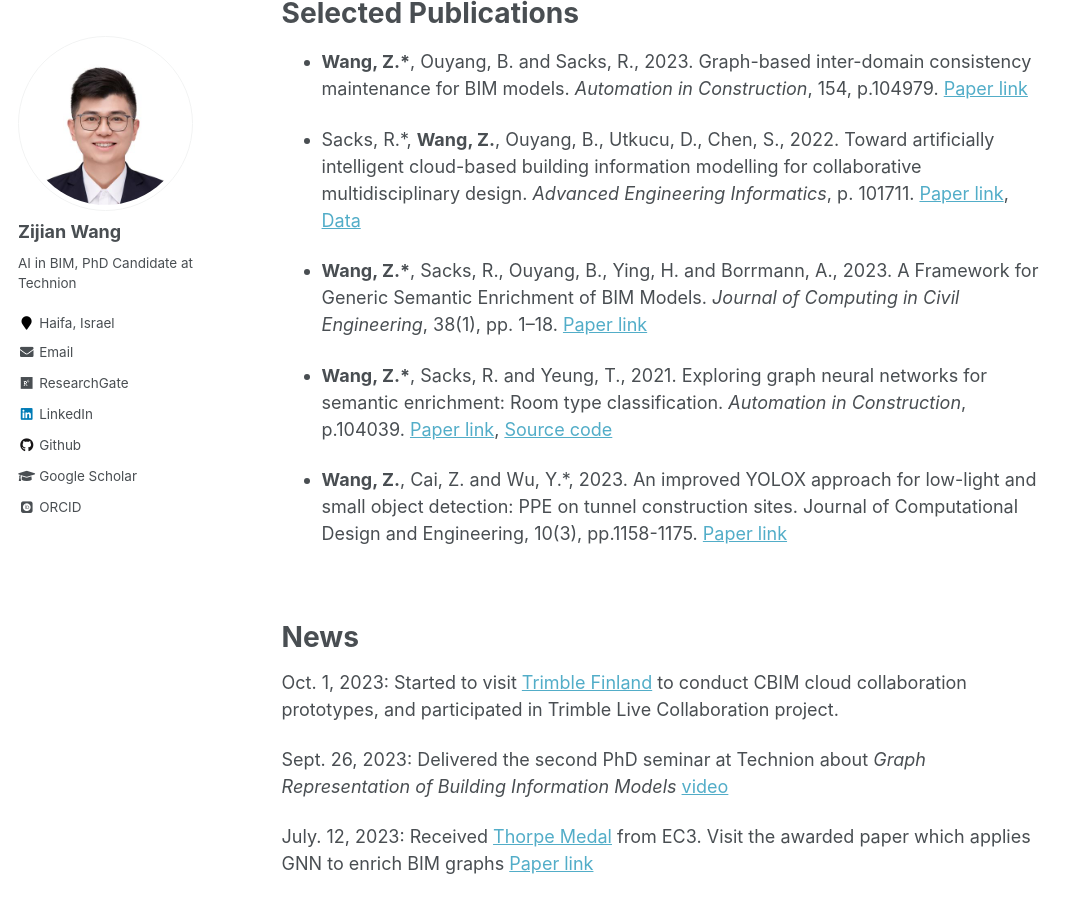
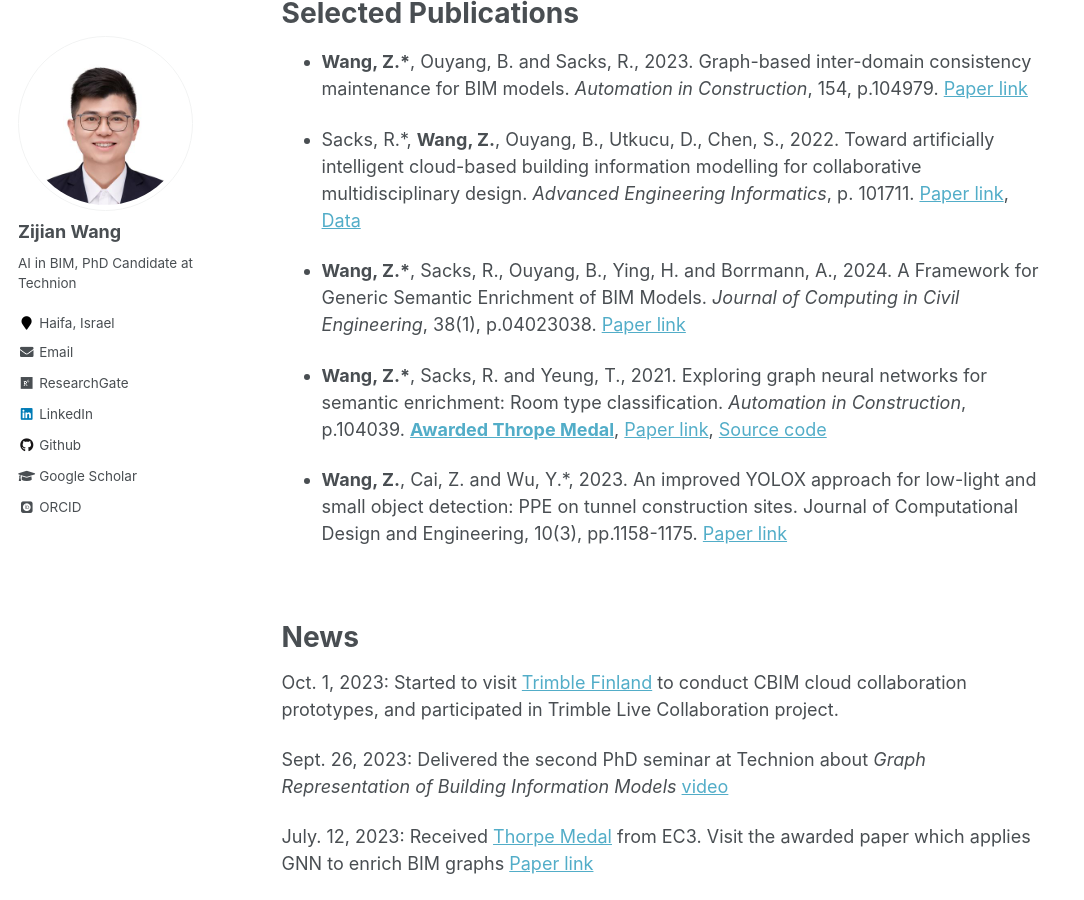
Before and after one commit to ZijianWang-ZW/zijianwang-zw.github.io, a Jekyll site: the page built from _pages/about.md, in a window 1280 px wide and 900 px high, scrolled down 969 px. Shown: the whole window, without its empty margins (0-1084 px from the left). Built offline with Jekyll 4.4.1, drawn with Linux system fonts in a browser that asks for light colours; some web fonts are replaced.

```diff
--- a/_pages/about.md
+++ b/_pages/about.md
@@ -34,9 +34,9 @@ Selected Publications
 
 - Sacks, R.\*, **Wang, Z.**, Ouyang, B., Utkucu, D., Chen, S., 2022. Toward artificially intelligent cloud-based building information modelling for collaborative multidisciplinary design. *Advanced Engineering Informatics*, p. 101711. [Paper link](https://doi.org/10.1016/j.aei.2022.101711), [Data](https://github.com/terry-oy/CBIM-position)
 
-- **Wang, Z.\***, Sacks, R., Ouyang, B., Ying, H. and Borrmann, A., 2023. A Framework for Generic Semantic Enrichment of BIM Models. *Journal of Computing in Civil Engineering*, 38(1), pp. 1–18. [Paper link](https://doi.org/10.1061/JCCEE5.CPENG-5487)
+- **Wang, Z.\***, Sacks, R., Ouyang, B., Ying, H. and Borrmann, A., 2024. A Framework for Generic Semantic Enrichment of BIM Models. *Journal of Computing in Civil Engineering*, 38(1), p.04023038. [Paper link](https://doi.org/10.1061/JCCEE5.CPENG-5487)
 
-- **Wang, Z.\***, Sacks, R. and Yeung, T., 2021. Exploring graph neural networks for semantic enrichment: Room type classification. *Automation in Construction*, p.104039. [Paper link](https://www.sciencedirect.com/science/article/abs/pii/S0926580521004908), [Source code](https://github.com/ZijianWang1995/SAGE-E)
+- **Wang, Z.\***, Sacks, R. and Yeung, T., 2021. Exploring graph neural networks for semantic enrichment: Room type classification. *Automation in Construction*, p.104039. [**Awarded Thrope Medal**](https://ec-3.org/awards/thorpe-metal/), [Paper link](https://www.sciencedirect.com/science/article/abs/pii/S0926580521004908), [Source code](https://github.com/ZijianWang1995/SAGE-E)
 
 
 - **Wang, Z.**, Cai, Z. and Wu, Y.\*, 2023. An improved YOLOX approach for low-light and small object detection: PPE on tunnel construction sites. Journal of Computational Design and Engineering, 10(3), pp.1158-1175. [Paper link](https://doi.org/10.1093/jcde/qwad042)
```
Also changed, not shown: _pages/publications.md (+2 -2 lines).
